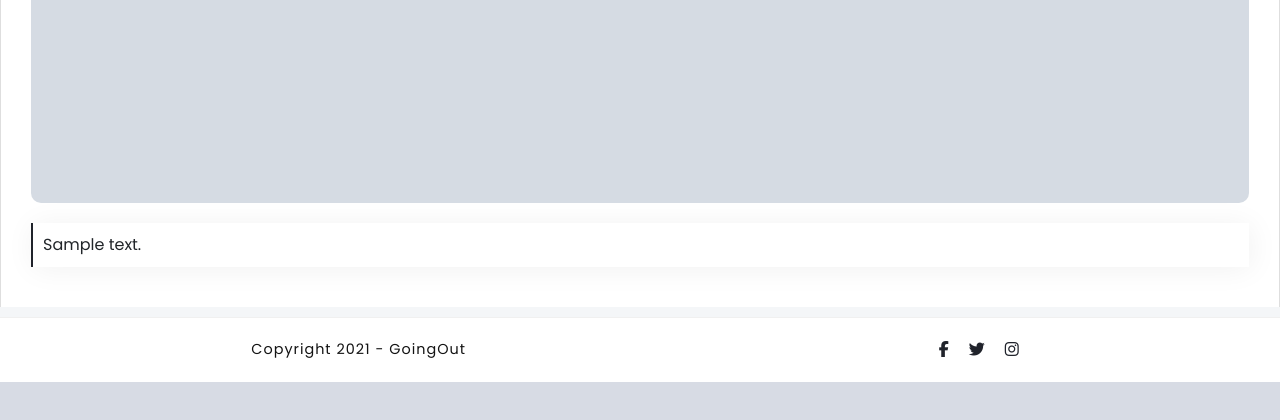
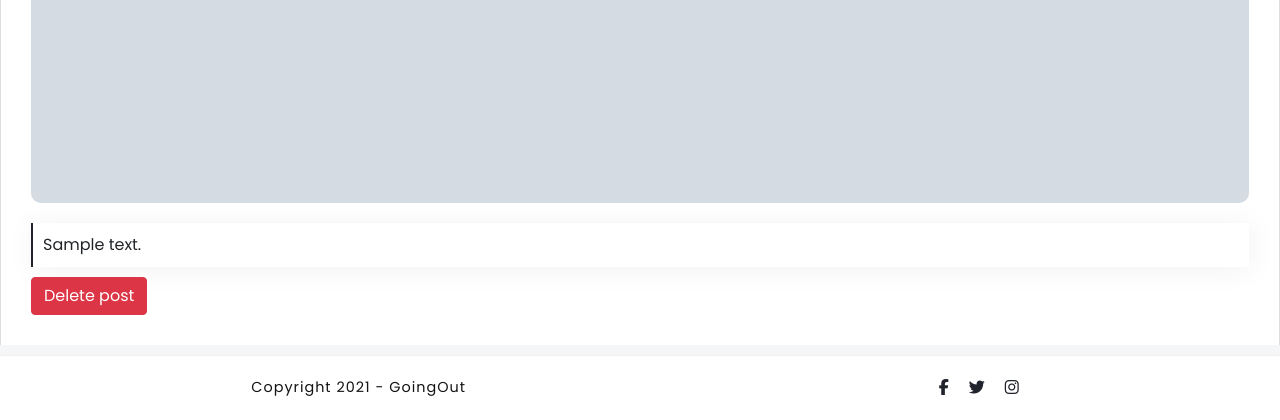
Before and after one commit to Serhiy-Smyslov/TestTask, a Django app: page /post/1/ in a window 1280 px wide. Shown: the part 909-1329 px from the top of the page. Before the commit the page ends 1291 px from the top, so only its background shows below. Run offline with Django 3.2, Linux system fonts and the light colour scheme; a user stored in the database is signed in; tables that the repository leaves empty hold one stand-in row (values such as "Sample post"); grey boxes marked "Sample" are stand-in pictures; some libraries are stand-ins or nearby versions.

Commit message:
Update Task 3. Add possible to  delete posts for superuser.

```diff
--- a/Task 3/Blog/Post/templates/Post/post.html
+++ b/Task 3/Blog/Post/templates/Post/post.html
@@ -29,6 +29,11 @@
                 {{post.content}}
             </div>
         </div>
+        {% if request.user.is_authenticated %}
+            {% if request.user.is_superuser %}
+                <a href="{% url 'delete_post' pk=post.pk %}" class="btn btn-danger m-auto mt-3 mb-3">Delete post</a>
+            {% endif %}
+        {% endif %}
     </div>
 
 {% endblock %}
--- a/Task 3/Blog/Post/urls.py
+++ b/Task 3/Blog/Post/urls.py
@@ -1,12 +1,13 @@
 from django.urls import path
 from django.contrib.auth.views import LogoutView
 
-from .views import HomeView, PostView, CreatePost, LoginView, RegistrationView
+from .views import HomeView, PostView, CreatePost, LoginView, RegistrationView, DeletePost
 
 urlpatterns = [
     path('', HomeView.as_view(), name='home'),
     path('post/<int:pk>/', PostView.as_view(), name='post_details'),
     path('post/create/', CreatePost.as_view(), name='create_post'),
+    path('delete-post/<int:pk>/', DeletePost.as_view(), name='delete_post'),
     path('login/', LoginView.as_view(), name='login'),
     path('registration/', RegistrationView.as_view(), name='registration'),
     path('logout/', LogoutView.as_view(next_page='/'), name='logout'),
--- a/Task 3/Blog/Post/views.py
+++ b/Task 3/Blog/Post/views.py
@@ -81,9 +81,11 @@ class CreatePost(CreateView):
     fields = '__all__'
 
     def get(self, request, *args, **kwargs):
-        form = PostForm(request.POST)
-        context = {'form': form}
-        return render(request, 'Post/create_post.html', context)
+        if request.user.is_authenticated:
+            form = PostForm(request.POST)
+            context = {'form': form}
+            return render(request, 'Post/create_post.html', context)
+        return redirect('home')
 
     def post(self, request, *args, **kwargs):
         form = PostForm(request.POST, request.FILES)
@@ -98,3 +100,13 @@ class CreatePost(CreateView):
             new_post.save()
             return redirect('home')
         return render(request, 'Post/create_post.html', {'form': form})
+
+
+class DeletePost(View):
+    """Delete posts on platform by superuser."""
+    def get(self, request, *args, **kwargs):
+        if request.user.is_superuser:
+            post_pk = kwargs.get('pk')
+            post = UserPost.objects.get(pk=post_pk)
+            post.delete()
+        return redirect('home')
```
